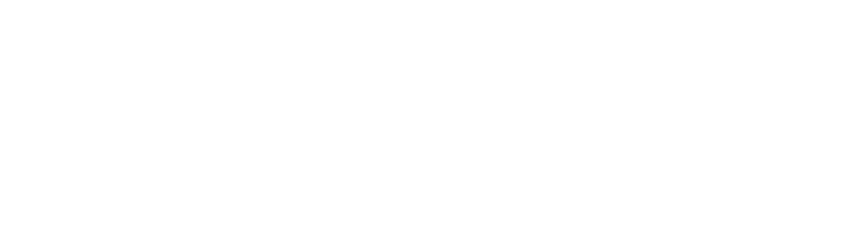
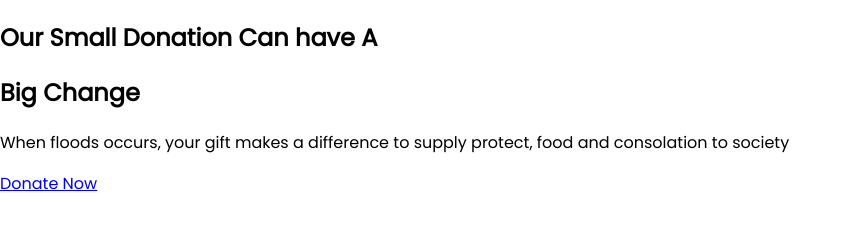
Before and after one commit to MR-MHB/about-donet, a plain HTML site: page indext.html in a window 1280 px wide. Shown: the whole page, without its empty margins (0-852 px from the left). Drawn offline with Linux system fonts and the light colour scheme.

Commit message:
font setup and some more

```diff
--- a/indext.html
+++ b/indext.html
@@ -6,11 +6,24 @@
     <meta http-equiv="X-UA-Compatible" content="IE=edge">
     <meta name="viewport" content="width=device-width, initial-scale=1.0">
     <title>Document</title>
+    <link rel="preconnect" href="https://fonts.googleapis.com">
+    <link rel="preconnect" href="https://fonts.gstatic.com" crossorigin>
+    <link href="https://fonts.googleapis.com/css2?family=Poppins&display=swap" rel="stylesheet">
     <link rel="stylesheet" href="style.css">
 </head>
 
+
 <body>
-
+    <section id="section-one">
+        <div>
+            <h1>Our Small Donation Can have A </h1>
+            <h1>Big Change</h1>
+            <p>
+                When floods occurs, your gift makes a difference to supply protect, food and consolation to society
+            </p>
+            <a class="links" href="#">Donate Now</a>
+        </div>
+    </section>
 </body>
 
 </html>
--- a/style.css
+++ b/style.css
@@ -0,0 +1,5 @@
+body {
+    margin: 0%;
+    padding: 0%;
+    font-family: 'Poppins', sans-serif;
+}
```
